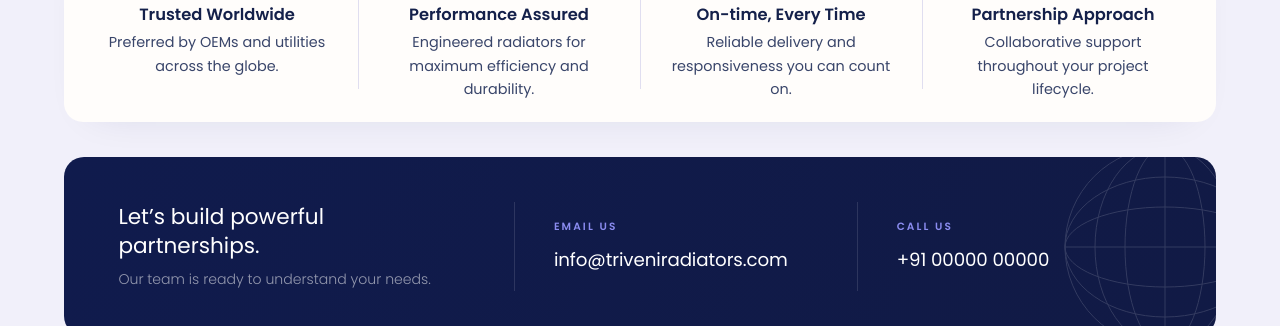
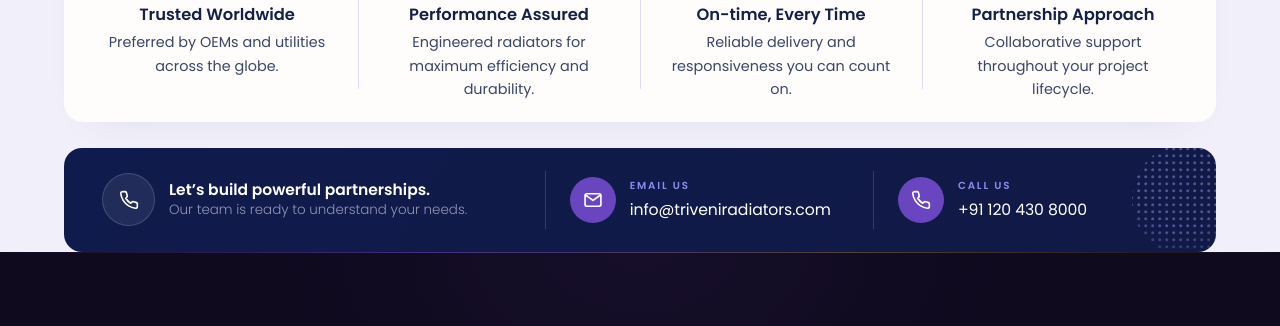
Before and after one commit to joshikhush/triveni-radiators, a plain HTML site: page clientele.html in a window 1280 px wide. Shown: the part 4211-4537 px from the top of the page. Drawn offline with Linux system fonts and the light colour scheme; files whose address does not match are found by name.

Commit message:
Make the Clients contact bar compact and single-row
Collapse the oversized navy contact bar to ~105px on desktop: one
rounded deep-navy container at 93% width, three blocks on a single row
(partnership 42% / email 29% / call 29%) each as a circular icon beside
its text, two 58px vertical dividers, and a dotted halftone globe
cropped at the right edge behind Call Us. Partnership heading stays on
one line. Restore the real phone number. Below the container's
max-width the row stacks the three blocks rather than wrapping.

Co-Authored-By: Claude Sonnet 5 <noreply@anthropic.com>
Claude-Session: https://claude.ai/code/session_01JRXUo3qRHTg73oPLbSpnwB

```diff
--- a/clientele.html
+++ b/clientele.html
@@ -769,22 +769,45 @@ img { display:block; max-width:100%; }
   line-height:1.6; color:#39456A; max-width:15rem;
 }
 
-/* navy contact bar */
-.cta-contact-wrap { position:relative; z-index:3; margin:2.2rem 4rem 0; }
+/* navy contact bar — one compact row: partnership | email | call, dotted globe cropped at right */
+.cta-contact-wrap { position:relative; z-index:3; width:93%; max-width:72rem; margin:1.6rem auto 0; }
 .cta-contact-bar {
   position:relative; overflow:hidden;
   background:linear-gradient(120deg,var(--navy) 0%,var(--navy-2) 100%);
-  border-radius:20px; padding:2.8rem 3.4rem;
-  display:grid; grid-template-columns:1.35fr 1px 1fr 1px 1fr;
-  align-items:center; gap:2.4rem; text-align:left;
-}
-.cb-div { width:1px; align-self:stretch; background:rgba(255,255,255,.12); }
-.cb-left h3 { font-family:'Poppins',sans-serif; font-weight:400; font-size:1.35rem; color:#fff; line-height:1.35; margin-bottom:.5rem; max-width:22rem; }
-.cb-left p { font-family:'Poppins',sans-serif; font-weight:300; font-size:.88rem; color:rgba(255,255,255,.55); max-width:20rem; }
-.cb-label { display:block; font-family:'Poppins',sans-serif; font-size:.66rem; font-weight:600; letter-spacing:.2em; text-transform:uppercase; color:var(--lav-hi); margin-bottom:.6rem; }
-.cb-mid a, .cb-right a { font-family:'Poppins',sans-serif; font-size:1.14rem; font-weight:400; color:#fff; text-decoration:none; letter-spacing:-.005em; }
+  border-radius:18px; padding:1.45rem 2.4rem;
+  display:grid; grid-template-columns:minmax(0,1.5fr) 1px minmax(0,1fr) 1px minmax(0,1fr);
+  align-items:center; column-gap:1.5rem; text-align:left;
+}
+.cta-contact-bar > * { position:relative; z-index:1; }
+.cb-div { width:1px; height:58px; background:rgba(255,255,255,.14); justify-self:center; }
+
+.cb-left, .cb-mid, .cb-right { display:flex; align-items:center; gap:.85rem; min-width:0; }
+.cb-ico { border-radius:50%; display:flex; align-items:center; justify-content:center; flex-shrink:0; }
+.cb-ico svg { width:20px; height:20px; }
+.cb-left .cb-ico { width:53px; height:53px; background:rgba(255,255,255,.08); border:1px solid rgba(255,255,255,.15); }
+.cb-mid .cb-ico, .cb-right .cb-ico { width:46px; height:46px; background:var(--violet); }
+
+.cb-txt { display:flex; flex-direction:column; min-width:0; }
+.cb-left h3 { font-family:'Poppins',sans-serif; font-weight:600; font-size:.97rem; color:#fff; line-height:1.35; white-space:nowrap; }
+.cb-left p { font-family:'Poppins',sans-serif; font-weight:300; font-size:.84rem; color:rgba(226,224,245,.62); line-height:1.4; }
+.cb-label { display:block; font-family:'Poppins',sans-serif; font-size:.64rem; font-weight:600; letter-spacing:.18em; text-transform:uppercase; color:var(--lav-hi); margin-bottom:.2rem; }
+.cb-mid a, .cb-right a { display:block; font-family:'Poppins',sans-serif; font-size:.98rem; font-weight:400; color:#fff; text-decoration:none; letter-spacing:-.005em; white-space:nowrap; }
 .cb-mid a:hover, .cb-right a:hover { color:var(--lav-hi); }
-.cta-globe { position:absolute; right:-64px; top:50%; transform:translateY(-50%); width:230px; height:230px; opacity:.14; pointer-events:none; }
+
+.cb-globe {
+  position:absolute; right:-34px; top:50%; transform:translateY(-50%);
+  width:120px; height:120px; z-index:0; pointer-events:none; opacity:.5;
+  -webkit-mask-image:radial-gradient(circle at 42% 38%,#000 45%,rgba(0,0,0,.35) 72%,transparent 96%);
+          mask-image:radial-gradient(circle at 42% 38%,#000 45%,rgba(0,0,0,.35) 72%,transparent 96%);
+}
+/* below the container's max-width cap the single row can't hold the partnership line without
+   wrapping, so stack the three blocks (icon + text kept side by side) */
+@media (max-width:1240px){
+  .cta-contact-bar { grid-template-columns:1fr; row-gap:1.3rem; padding:1.7rem 1.9rem; }
+  .cb-div { display:none; }
+  .cb-globe { display:none; }
+  .cb-left h3 { white-space:normal; }
+}
 
 /* ===================================================
    REVEAL
@@ -825,10 +848,9 @@ img { display:block; max-width:100%; }
   .pd-illo { width:24rem; }
   .ecd-wrap { gap:2.8rem; }
   .ecd-tiles { grid-template-columns:repeat(3,1fr); }
-  .cta-contact-wrap { margin-left:2rem; margin-right:2rem; }
+  .cta-contact-wrap { width:calc(100% - 4rem); }
   .cta-trust-wrap { width:calc(100% - 4rem); }
   .cta-trust-col { padding:.15rem 1rem; }
-  .cta-contact-bar { padding:2.4rem 2.2rem; }
 }
 @media (max-width:960px){
   .mc-grid { grid-template-columns:1fr; gap:2.2rem; }
@@ -853,16 +875,16 @@ img { display:block; max-width:100%; }
   .ch { padding:1.25rem 1.4rem 3.5rem; min-height:60vh; }
   .sec, .sec--cta { padding:4rem 1.4rem; }
   .h2 { font-size:2rem; }
-  .cta-contact-wrap { margin-left:1rem; margin-right:1rem; }
+  .cta-contact-wrap { width:calc(100% - 2rem); }
   .cta-trust-wrap { width:calc(100% - 2rem); }
   /* only now, when four columns genuinely no longer fit, fold to a 2x2 grid —
      same icon -> heading -> description hierarchy, no card treatment */
   .cta-trust { grid-template-columns:1fr 1fr; row-gap:1.8rem; padding:1.8rem 1rem; }
   .cta-trust-col { padding:.15rem 1.2rem; }
   .cta-trust-col:nth-child(3)::before { display:none; }
-  .cta-contact-bar { grid-template-columns:1fr; gap:1.6rem; padding:2.2rem 1.6rem; }
+  .cta-contact-bar { grid-template-columns:1fr; row-gap:1.4rem; padding:1.8rem 1.6rem; }
   .cb-div { display:none; }
-  .cta-globe { display:none; }
+  .cb-globe { display:none; }
   .cta-arc { display:none; }
   .cta-world-dots { opacity:.4; }
   .cta-inner { padding:0 2.4rem; }
@@ -1626,29 +1648,54 @@ footer.site-footer { display:block; padding:0; border-top:none; text-align:left;
 
 <div class="cta-contact-wrap reveal">
   <div class="cta-contact-bar">
-    <svg class="cta-globe" viewBox="0 0 230 230" aria-hidden="true">
-      <circle cx="115" cy="115" r="100" fill="none" stroke="#fff" stroke-width="1"/>
-      <ellipse cx="115" cy="115" rx="100" ry="40" fill="none" stroke="#fff" stroke-width="1"/>
-      <ellipse cx="115" cy="115" rx="100" ry="70" fill="none" stroke="#fff" stroke-width="1"/>
-      <line x1="15" y1="115" x2="215" y2="115" stroke="#fff" stroke-width="1"/>
-      <ellipse cx="115" cy="115" rx="40" ry="100" fill="none" stroke="#fff" stroke-width="1"/>
-      <ellipse cx="115" cy="115" rx="70" ry="100" fill="none" stroke="#fff" stroke-width="1"/>
-      <line x1="115" y1="15" x2="115" y2="215" stroke="#fff" stroke-width="1"/>
+    <svg class="cb-globe" viewBox="0 0 120 120" aria-hidden="true">
+      <defs>
+        <pattern id="cbGlobeDots" width="7" height="7" patternUnits="userSpaceOnUse">
+          <circle cx="1.7" cy="1.7" r="1.5" fill="#8B8CF0"/>
+        </pattern>
+        <clipPath id="cbGlobeClip"><circle cx="60" cy="60" r="58"/></clipPath>
+      </defs>
+      <rect width="120" height="120" fill="url(#cbGlobeDots)" clip-path="url(#cbGlobeClip)"/>
     </svg>
 
     <div class="cb-left">
-      <h3>Let&rsquo;s build powerful partnerships.</h3>
-      <p>Our team is ready to understand your needs.</p>
+      <span class="cb-ico" aria-hidden="true">
+        <svg viewBox="0 0 24 24" fill="none" stroke="#fff" stroke-width="2" stroke-linecap="round" stroke-linejoin="round">
+          <path d="M22 16.9v3a2 2 0 0 1-2.2 2 19.8 19.8 0 0 1-8.6-3.1 19.5 19.5 0 0 1-6-6A19.8 19.8 0 0 1 2.1 4.2 2 2 0 0 1 4.1 2h3a2 2 0 0 1 2 1.7c.1 1 .4 1.9.7 2.8a2 2 0 0 1-.5 2.1L8.1 9.9a16 16 0 0 0 6 6l1.3-1.3a2 2 0 0 1 2.1-.4c.9.3 1.8.6 2.8.7A2 2 0 0 1 22 16.9Z"/>
+        </svg>
+      </span>
+      <div class="cb-txt">
+        <h3>Let&rsquo;s build powerful partnerships.</h3>
+        <p>Our team is ready to understand your needs.</p>
+      </div>
     </div>
+
     <div class="cb-div"></div>
+
     <div class="cb-mid">
-      <span class="cb-label">Email Us</span>
-      <a href="mailto:info@triveniradiators.com">info@triveniradiators.com</a>
+      <span class="cb-ico" aria-hidden="true">
+        <svg viewBox="0 0 24 24" fill="none" stroke="#fff" stroke-width="2" stroke-linecap="round" stroke-linejoin="round">
+          <rect x="2.5" y="4.5" width="19" height="15" rx="2"/><path d="m3 6 9 6.5L21 6"/>
+        </svg>
+      </span>
+      <div class="cb-txt">
+        <span class="cb-label">Email Us</span>
+        <a href="mailto:info@triveniradiators.com">info@triveniradiators.com</a>
+      </div>
     </div>
+
     <div class="cb-div"></div>
+
     <div class="cb-right">
-      <span class="cb-label">Call Us</span>
-      <a href="tel:+910000000000">+91 00000 00000</a>
+      <span class="cb-ico" aria-hidden="true">
+        <svg viewBox="0 0 24 24" fill="none" stroke="#fff" stroke-width="2" stroke-linecap="round" stroke-linejoin="round">
+          <path d="M22 16.9v3a2 2 0 0 1-2.2 2 19.8 19.8 0 0 1-8.6-3.1 19.5 19.5 0 0 1-6-6A19.8 19.8 0 0 1 2.1 4.2 2 2 0 0 1 4.1 2h3a2 2 0 0 1 2 1.7c.1 1 .4 1.9.7 2.8a2 2 0 0 1-.5 2.1L8.1 9.9a16 16 0 0 0 6 6l1.3-1.3a2 2 0 0 1 2.1-.4c.9.3 1.8.6 2.8.7A2 2 0 0 1 22 16.9Z"/>
+        </svg>
+      </span>
+      <div class="cb-txt">
+        <span class="cb-label">Call Us</span>
+        <a href="tel:+911204308000">+91 120 430 8000</a>
+      </div>
     </div>
   </div>
 </div>
```
